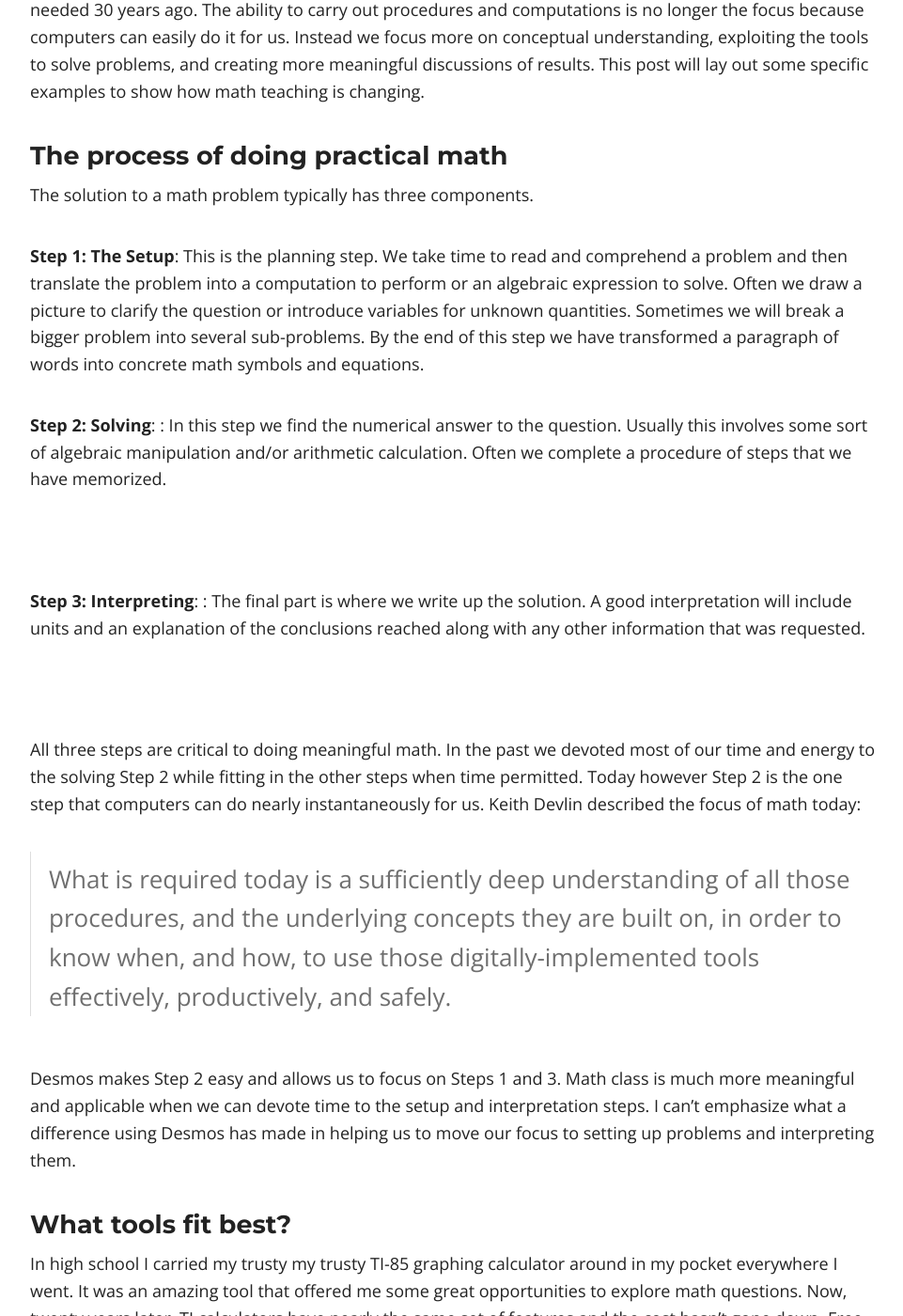
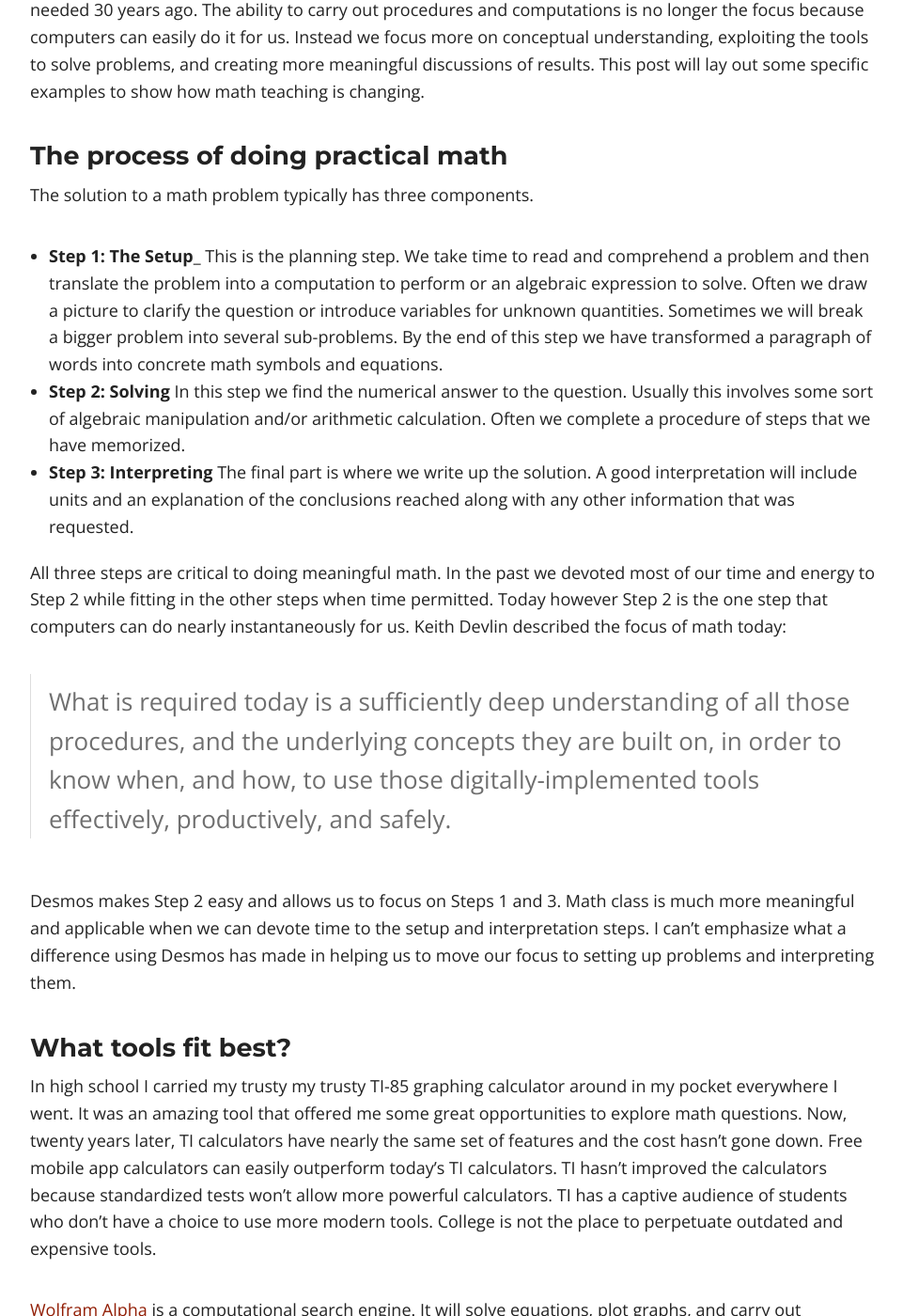
Before and after one commit to sergeballif/sergeballif.github.io, a Jekyll site: the page built from play.md, in a window 1280 px wide and 1400 px high, scrolled down 1121 px. Shown: the whole window at 94% size, without its empty margins (158-1119 px from the left). Built offline with Jekyll 4.4.1, drawn with Linux system fonts in a browser that asks for light colours; nearby versions of some CDN libraries.

Commit message:
Update play.md

```diff
--- a/play.md
+++ b/play.md
@@ -35,21 +35,12 @@ In his recent article ([All the mathematical methods I learned in my university
 
 The solution to a math problem typically has three components.
 
-<p>
-<b>Step 1: The Setup</b>: This is the planning step. We take time to read and comprehend a problem and then translate the problem into a computation to perform or an algebraic expression to solve. Often we draw a picture to clarify the question or introduce variables for unknown quantities. Sometimes we will break a bigger problem into several sub-problems. By the end of this step we have transformed a paragraph of words into concrete math symbols and equations.
-</p>
+* __Step 1: The Setup___ This is the planning step. We take time to read and comprehend a problem and then translate the problem into a computation to perform or an algebraic expression to solve. Often we draw a picture to clarify the question or introduce variables for unknown quantities. Sometimes we will break a bigger problem into several sub-problems. By the end of this step we have transformed a paragraph of words into concrete math symbols and equations.
+* __Step 2: Solving__  In this step we find the numerical answer to the question. Usually this involves some sort of algebraic manipulation and/or arithmetic calculation. Often we complete a procedure of steps that we have memorized.
+* __Step 3: Interpreting__ The final part is where we write up the solution. A good interpretation will include units and an explanation of the conclusions reached along with any other information that was requested.
 
-<p>
-<b>Step 2: Solving</b>:
-: In this step we find the numerical answer to the question. Usually this involves some sort of algebraic manipulation and/or arithmetic calculation. Often we complete a procedure of steps that we have memorized.
-</p><br>
 
-<p>
-<b>Step 3: Interpreting</b>:
-: The final part is where we write up the solution. A good interpretation will include units and an explanation of the conclusions reached along with any other information that was requested.
-</p><br>
-
-All three steps are critical to doing meaningful math. In the past we devoted most of our time and energy to the solving Step 2 while fitting in the other steps when time permitted. Today however Step 2 is the one step that computers can do nearly instantaneously for us.  Keith Devlin described the focus of math today:
+All three steps are critical to doing meaningful math. In the past we devoted most of our time and energy to Step 2 while fitting in the other steps when time permitted. Today however Step 2 is the one step that computers can do nearly instantaneously for us.  Keith Devlin described the focus of math today:
 
 >What is required today is a sufficiently deep understanding of all those procedures, and the underlying concepts they are built on, in order to know when, and how, to use those digitally-implemented tools effectively, productively, and safely.
 
```
